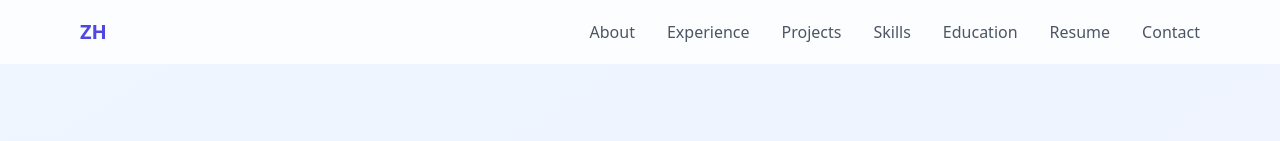
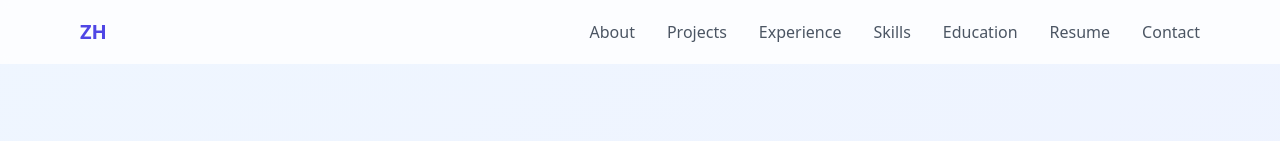
Before and after one commit to zhiwenh/personal-website-2, a React (Vite) app: page / in a window 1280 px wide. Shown: the top 141 px of the page. Built offline with nearby package versions, Linux system fonts and the light colour scheme.

Commit message:
Updated nav bar put the projects section link in front of the experience link

```diff
--- a/src/components/Navbar.tsx
+++ b/src/components/Navbar.tsx
@@ -3,8 +3,8 @@ import { Menu } from 'lucide-react';
 
 const navItems = [
   { href: "#about", label: "About" },
+  { href: "#projects", label: "Projects" },
   { href: "#experience", label: "Experience" },
-  { href: "#projects", label: "Projects" },
   { href: "#skills", label: "Skills" },
   { href: "#education", label: "Education" },
   { href: "#resume", label: "Resume"},
```
Also changed, not shown: 1 other file (tests, documents, lock files or other folders).
